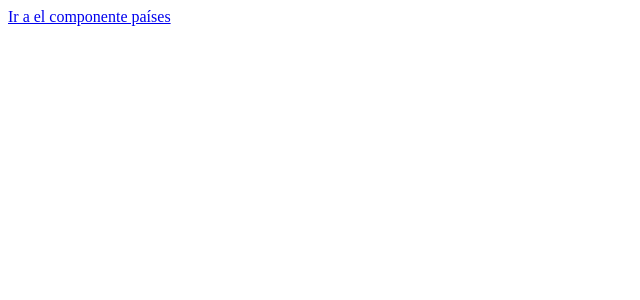
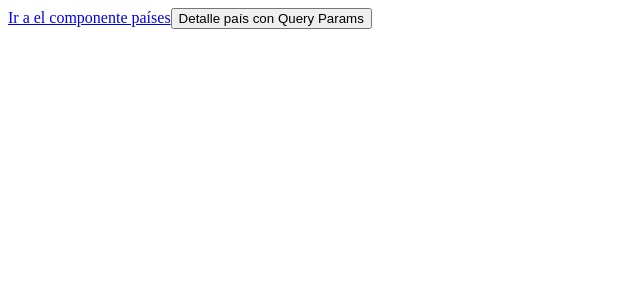
Before and after one commit to daguttt/angular-routing, an Angular app: page / in a window 1280 px wide. Shown: the top 300 px of the page, without its empty margins (0-640 px from the left). Built offline with nearby package versions, Linux system fonts and the light colour scheme.

Commit message:
task 3 solved

```diff
--- a/src/app/app.component.html
+++ b/src/app/app.component.html
@@ -1,2 +1,3 @@
 <a routerLink="/countries">Ir a el componente países</a>
+<button (click)="queryParams()">Detalle país con Query Params</button>
 <router-outlet></router-outlet>
--- a/src/app/app.component.ts
+++ b/src/app/app.component.ts
@@ -1,10 +1,17 @@
 import { Component } from '@angular/core';
+import { Router } from '@angular/router';
 
 @Component({
   selector: 'app-root',
   templateUrl: './app.component.html',
-  styleUrls: ['./app.component.css']
+  styleUrls: ['./app.component.css'],
 })
 export class AppComponent {
   title = 'routing-angular';
+
+  constructor(private router: Router) {}
+
+  queryParams() {
+    this.router.navigate(['countries'], { queryParams: { name: 'colombia' } });
+  }
 }
```
